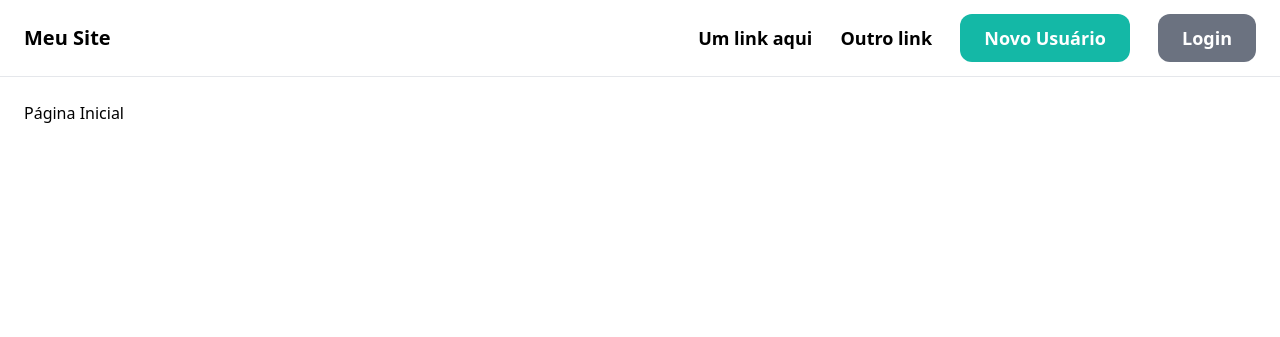
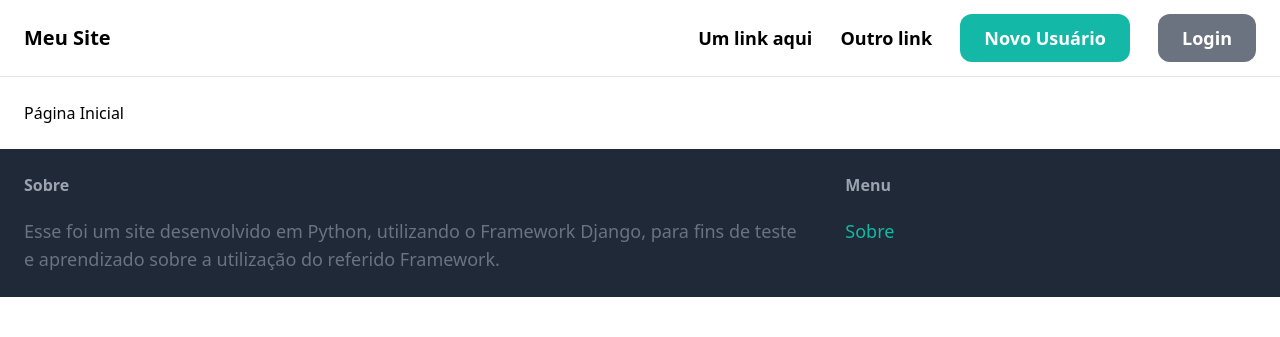
Before and after one commit to Kaique-py/Site-Django-1, a Django app: page / in a window 1280 px wide. Shown: the top 337 px of the page. Run offline with Django 4.2, Linux system fonts and the light colour scheme; some libraries are stand-ins or nearby versions.

Commit message:
Criação do rodapé

```diff
--- a/core/templates/core/base.html
+++ b/core/templates/core/base.html
@@ -30,6 +30,23 @@
             {% block content %}
             {% endblock %}
         </div>
+
+        <footer class="py-6 px-6 flex justify-between bg-gray-800">
+            <div class="w-2/3 pr-10">
+                <h3 class="mb-5 font-semibold text-gray-400">Sobre</h3>
+                <p class="text-lg text-gray-500">Esse foi um site desenvolvido em Python, utilizando o Framework Django, para fins de teste e aprendizado sobre a utilização do referido Framework.</p>
+            </div>
+
+            <div class="w-1/3">
+                <h3 class="mb-5 font-semibold text-gray-400">Menu</h3>
+
+                <ul class="space-y-2">
+                    <li><a href="#" class="text-lg text-teal-500 hover:text-teal-700">Sobre</a></li>
+                </ul>
+            </div>
+
+        </footer>
+
     </body>
 
 </html>
```
Also changed, not shown: 1 other file.
